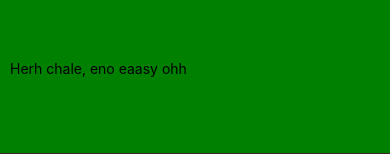
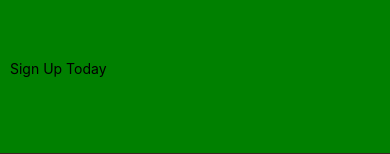
Before and after one commit to Sedinamm/Photography-mobile-app, a React Native app: screen / in a window 390 px wide. Shown: the top 154 px of the page. Built offline with nearby package versions, Linux system fonts and the light colour scheme.

Commit message:
added text

```diff
--- a/Screens/Signup.js
+++ b/Screens/Signup.js
@@ -15,7 +15,7 @@ export default function Signup() {
 
       {/* Signup text */}
       <View style={{ flex: 2, backgroundColor: "green" }}>
-        <Text style={{paddingLeft:10, paddingTop:60}}>Herh chale, eno eaasy ohh</Text>
+        <Text style={{paddingLeft:10, paddingTop:60}}>Sign Up Today</Text>
       </View>
 
       {/* Text input and Btn */}
```
